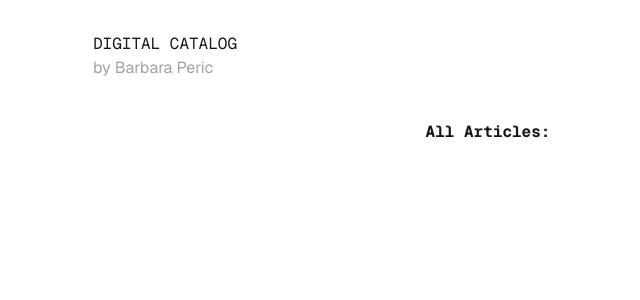
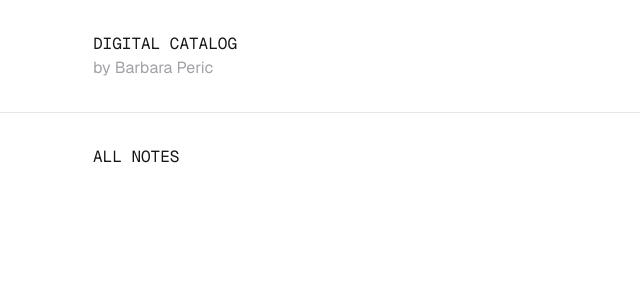
Before and after one commit to barbaraperic/catalog, a Next.js app: page /notes in a window 1280 px wide. Shown: the top 300 px of the page, without its empty margins (157-797 px from the left). Built offline with nearby package versions, Linux system fonts and the light colour scheme.

Commit message:
STYLE: all notes page

```diff
--- /dev/null
+++ b/app/components/AllNotes/AllNotes.module.css
@@ -0,0 +1,12 @@
+.container {
+  display: flex;
+  gap: 1rem;
+}
+
+.date {
+  color: hsla(var(--secondary-color-hsl));
+}
+
+.link:hover {
+  text-decoration: underline;
+}
--- a/app/components/AllNotes/AllNotes.tsx
+++ b/app/components/AllNotes/AllNotes.tsx
@@ -1,34 +1,28 @@
-import React from "react";
-import Link from "next/link";
-import Image from "next/image";
-import { getAllArticles } from "@/utils/getNotes";
+import Link from 'next/link'
+import { getAllArticles } from '@/utils/getNotes'
+import styles from './AllNotes.module.css'
 
-export default async function AllArticles() {
-  const articles = await getAllArticles();
-
-  console.log();
+export default async function AllNotes() {
+  const articles = await getAllArticles()
 
   return (
-    <div className="grid grid-cols-1 gap-4 sm:grid-cols-2 lg:grid-cols-3">
+    <>
       {articles.map((article) => {
-        const { metadata } = article;
-        const title = String(metadata.title);
+        const { metadata } = article
+        const title = String(metadata.title)
+        const date = String(metadata.date)
 
         return (
-          <Link
-            key={title}
-            href=""
-            // href={article.slug}
-            className="flex flex-col overflow-hidden rounded shadow-lg transition-shadow duration-200 hover:shadow-xl"
-          >
-            {metadata.image && <Image className="h-48 w-full object-cover" src={metadata.image} alt={title} />}
-            <div className="px-6 py-4">
-              <div className="mb-2 text-xl font-bold">{title}</div>
-              <p className="text-base text-gray-700">{metadata.description}</p>
-            </div>
-          </Link>
-        );
+          <div key={title} className={styles.container}>
+            <span className={styles.date}>{date}</span>
+            <Link href="" className={styles.link}>
+              <div className="">
+                <div className="">{title}</div>
+              </div>
+            </Link>
+          </div>
+        )
       })}
-    </div>
-  );
+    </>
+  )
 }
--- /dev/null
+++ b/app/components/AllNotes/index.tsx
@@ -0,0 +1 @@
+export { default } from './AllNotes'
--- a/app/layout.tsx
+++ b/app/layout.tsx
@@ -19,6 +19,7 @@ export default function RootLayout({
     <html lang="en" className={`${GeistSans.variable} ${GeistMono.variable}`}>
       <body>
         <Header />
+        <hr></hr>
         <main className="wrapper">{children}</main>
       </body>
     </html>
--- a/app/notes/[id]/page.mdx
+++ b/app/notes/accessibility/page.mdx
@@ -1,15 +1,15 @@
 export const metadata = {
-  title: "Example title",
+  title: 'Practical accessibility tips',
   description: `This is a short description`,
-  date: "Apr 21, 2024",
-  authors: ["Barbara"],
+  date: '21-04-2024',
+  authors: ['Barbara'],
   //? Image has to be imported from the folder of the article
-};
+}
 
 Below is a short list I wrote up for people who are comfortable building websites (with any technology) but want to improve their work, whether that be in terms of loading speeds, software quality, or accessibility.
 
+TL;DR:
 
-TL;DR:
 - [Use WAVE](/blog/easy-site-improvements#wave)
 - [Compress your images](/blog/easy-site-improvements#compress-your-images)
 - [Embrace semantic HTML](/blog/easy-site-improvements#embrace-semantic-html)
--- /dev/null
+++ b/app/notes/page.module.css
@@ -0,0 +1,11 @@
+.container {
+  display: flex;
+  flex-direction: column;
+  flex-wrap: wrap;
+  gap: 1rem;
+}
+.title {
+  text-transform: uppercase;
+  font-family: var(--font-geist-mono);
+  font-size: 1rem;
+}
--- a/app/notes/page.tsx
+++ b/app/notes/page.tsx
@@ -1,10 +1,13 @@
-import AllArticles from "../components/AllNotes/AllNotes";
+import AllNotes from '../components/AllNotes'
+import styles from './page.module.css'
 
-export default async function Page() {
+function NotesPage() {
   return (
-    <div className="m-4 sm:m-8">
-      <h1 className="mb-20 text-center text-4xl font-bold">All Articles:</h1>
-      <AllArticles />
+    <div className={styles.container}>
+      <h3 className={styles.title}>All Notes</h3>
+      <AllNotes />
     </div>
-  );
+  )
 }
+
+export default NotesPage
--- a/next.config.mjs
+++ b/next.config.mjs
@@ -3,7 +3,9 @@ import nextMdx from '@next/mdx'
 const withMdx = nextMdx({
   // By default only the `.mdx` extension is supported.
   extension: /\.mdx?$/,
-  options: {/* otherOptions… */}
+  options: {
+    /* otherOptions… */
+  },
 })
 
 const nextConfig = withMdx({
```
Also changed, not shown: posts/improvements.mdx (+7 -2 lines), utils/getNotes.tsx (+17 -14 lines), .prettierrc.json (added), 1 other file (tests, documents, lock files or other folders).
